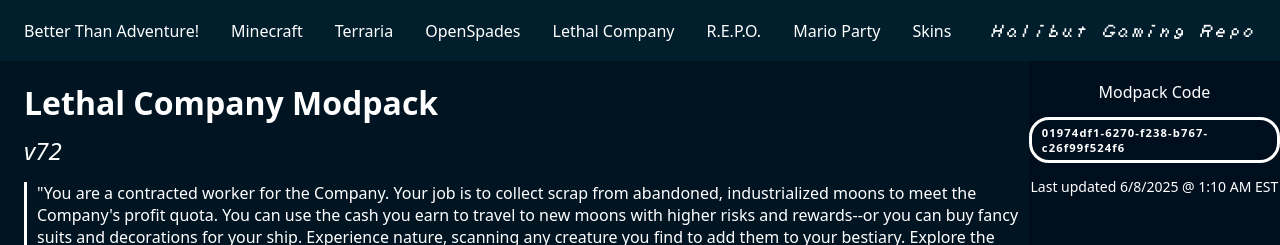
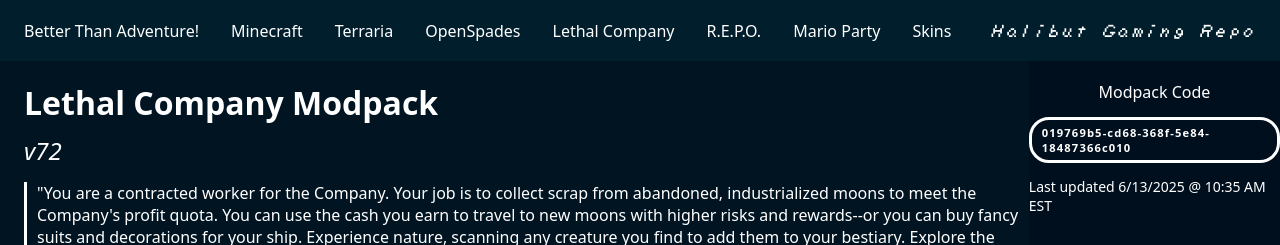
Before and after one commit to Halibut91/games-website, a plain HTML site: page sections/lethal-company.html in a window 1280 px wide. Shown: the top 245 px of the page. Drawn offline with Linux system fonts and the light colour scheme.

Commit message:
Update lethal-company.html

```diff
--- a/sections/lethal-company.html
+++ b/sections/lethal-company.html
@@ -41,8 +41,8 @@
             <div class="download">
                 <div class="meat-and-potatoes">
                     <p class="downloadText">Modpack Code</p>
-                    <p class="downloadCode">01974df1-6270-f238-b767-c26f99f524f6</p>
-                    <p class="history">Last updated 6/8/2025 @ 1:10 AM EST</p>
+                    <p class="downloadCode">019769b5-cd68-368f-5e84-18487366c010</p>
+                    <p class="history">Last updated 6/13/2025 @ 10:35 AM EST</p>
                 </div>
                 <div class="footer">
                     <p class="github"><a href="https://github.com/halibut91/games-website" target="_blank">Source Code - Halibut91 GitHub</a></p>
```
